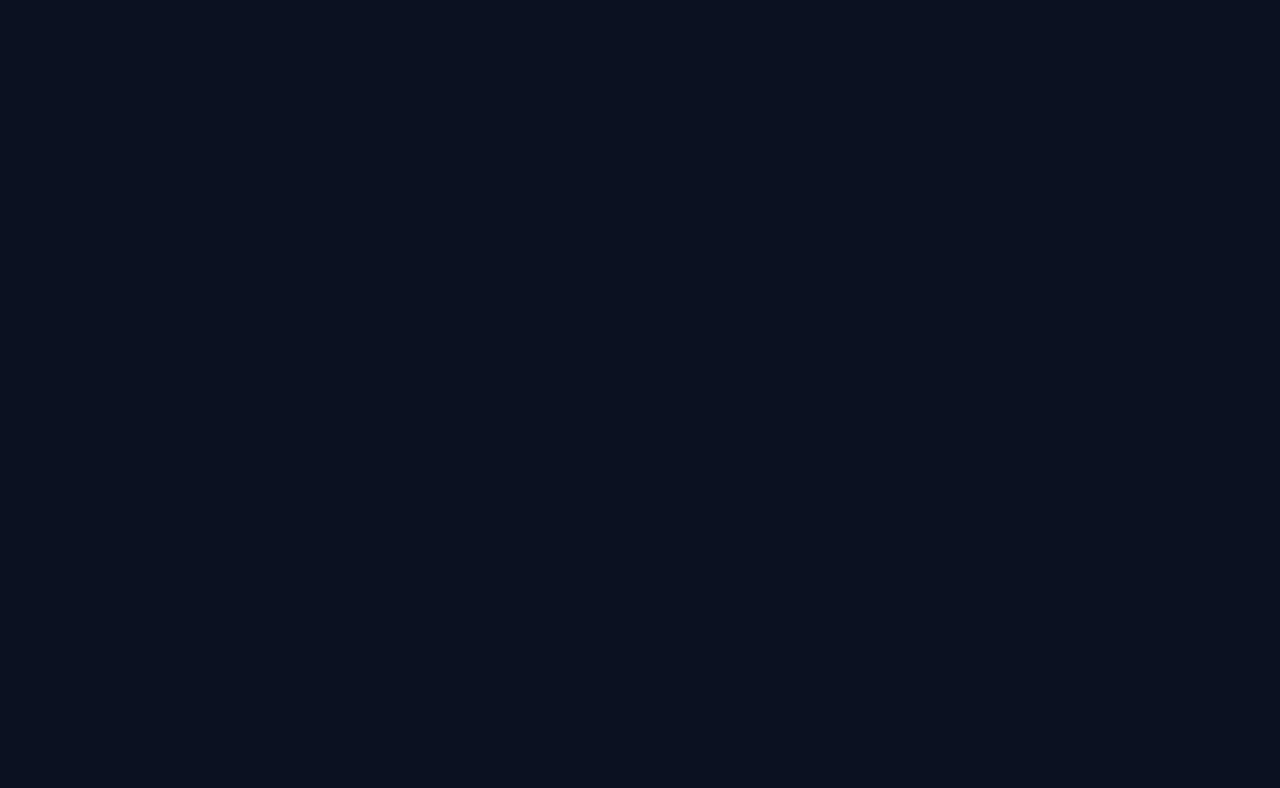
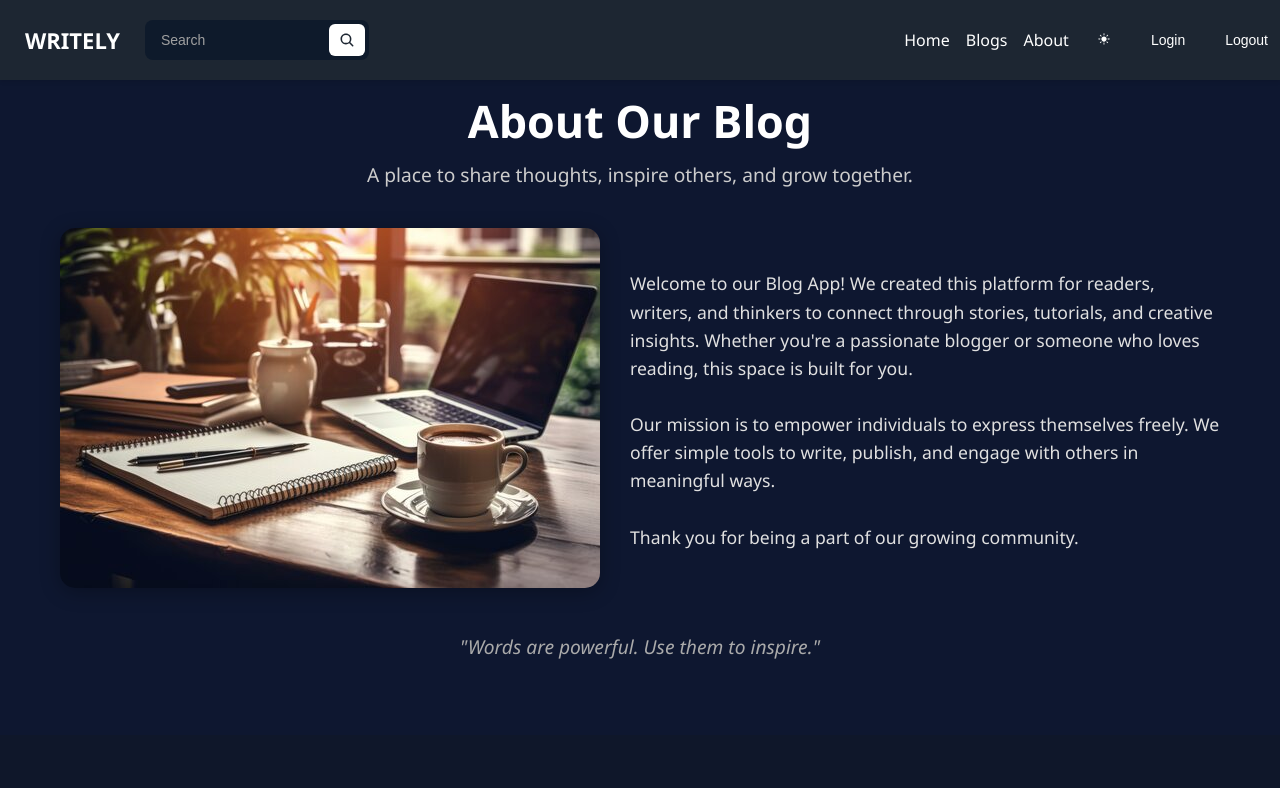
Before and after one commit to PiyushGoyal02/Blogs_Website, a React (Create React App) app: page /about in a window 1280 px wide. Before the commit this address had no page. Shown: the top 788 px of the page. Built offline with nearby package versions, Linux system fonts and the light colour scheme.

Commit message:
I have created About.js Ui from frontend

```diff
--- a/src/App.js
+++ b/src/App.js
@@ -4,6 +4,7 @@ import { Route, Routes } from 'react-router-dom';
 import Login from './Components/Login';
 import Signup from './Components/Signup';
 import Homepage from './Components/Homepage';
+import About from './Components/About';
 
 
 function App() {
@@ -12,6 +13,7 @@ function App() {
       <Routes>
         <Route path='/' element={<Login/>}></Route>
         <Route path='/signup' element={<Signup/>}></Route>
+        <Route path='/about' element={<About/>}></Route>
         <Route path='/homepage' element={<Homepage/>}></Route>
       </Routes>
     </div>
--- /dev/null
+++ b/src/CSS_Code/AboutCSS.css
@@ -0,0 +1,61 @@
+.about-page {
+  background-color: #0e1730;
+  color: white;
+  font-family: 'Segoe UI', Tahoma, Geneva, Verdana, sans-serif;
+  min-height: 100vh;
+}
+
+.about-container {
+  max-width: 1200px;
+  margin: auto;
+  padding: 40px 20px;
+  padding-top: 7%;
+}
+
+.about-header {
+  text-align: center;
+  margin-bottom: 40px;
+}
+
+.about-header h1 {
+  font-size: 2.8rem;
+  font-weight: bold;
+}
+
+.about-header p {
+  font-size: 1.2rem;
+  color: #ccc;
+  margin-top: 10px;
+}
+
+.about-content {
+  display: flex;
+  flex-direction: row;
+  flex-wrap: wrap;
+  align-items: center;
+  justify-content: space-between;
+  gap: 30px;
+  margin-bottom: 40px;
+}
+
+.about-image img {
+  max-width: 100%;
+  border-radius: 15px;
+  box-shadow: 0 4px 20px rgba(0, 0, 0, 0.3);
+}
+
+.about-text {
+  flex: 1;
+  font-size: 1.1rem;
+  line-height: 1.6;
+  color: #e0e0e0;
+  max-width: 600px;
+}
+
+.about-quote {
+  text-align: center;
+  font-style: italic;
+  font-size: 1.2rem;
+  color: #aaa;
+  margin-top: 30px;
+}
--- /dev/null
+++ b/src/Components/About.js
@@ -0,0 +1,46 @@
+import "../CSS_Code/AboutCSS.css";
+import NavbarHomepage from "../Navbar/NavbarHomepage";
+import LeptopImage from "../Assests/360_F_631540090_tiskZdz2LRfp1aD1QJJXyFleMpQlnRFQ.jpg";
+import Footer from "../Components/Footer";
+
+function About() {
+  return (
+    <div className="about-page">
+      <NavbarHomepage />
+      <div className="about-container">
+        <div className="about-header">
+          <h1>About Our Blog</h1>
+          <p>A place to share thoughts, inspire others, and grow together.</p>
+        </div>
+
+        <div className="about-content">
+          <div className="about-image">
+            <img src={LeptopImage} alt="Laptop" className="laptop-image" />
+          </div>
+
+          <div className="about-text">
+            <p>
+              Welcome to our Blog App! We created this platform for readers,
+              writers, and thinkers to connect through stories, tutorials, and
+              creative insights. Whether you're a passionate blogger or someone
+              who loves reading, this space is built for you.
+              <br /><br />
+              Our mission is to empower individuals to express themselves freely.
+              We offer simple tools to write, publish, and engage with others in
+              meaningful ways.
+              <br /><br />
+              Thank you for being a part of our growing community.
+            </p>
+          </div>
+        </div>
+
+        <div className="about-quote">
+          <p>"Words are powerful. Use them to inspire."</p>
+        </div>
+      </div>
+      <Footer />
+    </div>
+  );
+}
+
+export default About;
--- a/src/Navbar/NavbarHomepage.js
+++ b/src/Navbar/NavbarHomepage.js
@@ -1,8 +1,10 @@
 import "../CSS_Code/NavbarHomepageCSS.css"
 import { IoSearch } from "react-icons/io5";
 import { IoIosSunny } from "react-icons/io";
+import { useNavigate } from "react-router-dom";
 
 function NavbarHomepage() {
+    const Navigator = useNavigate();
     return (
         <div>
 
@@ -20,9 +22,9 @@ function NavbarHomepage() {
 
                 {/* Second Right Side */}
                 <div className="navbar-right">
-                    <p>Home</p>
+                    <p onClick={() => Navigator('/homepage')}>Home</p>
                     <p>Blogs</p>
-                    <p>About</p>
+                    <p onClick={() => Navigator('/about')}>About</p>
                     <button><IoIosSunny/></button>
                     <button>Login</button>
                     <button>Logout</button>
```
Also changed, not shown: src/Components/AllBlogs.js (added, +11 -0 lines), src/Assests/360_F_631540090_tiskZdz2LRfp1aD1QJJXyFleMpQlnRFQ.jpg (added), src/CSS_Code/AllBlogsCSS.css (added).
